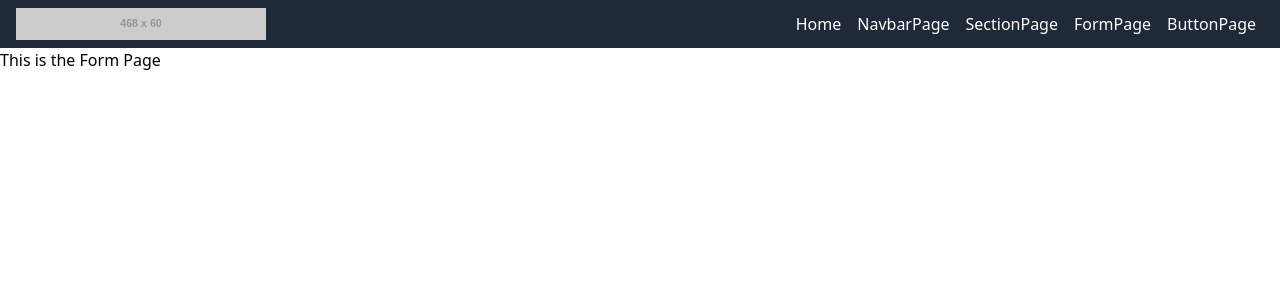
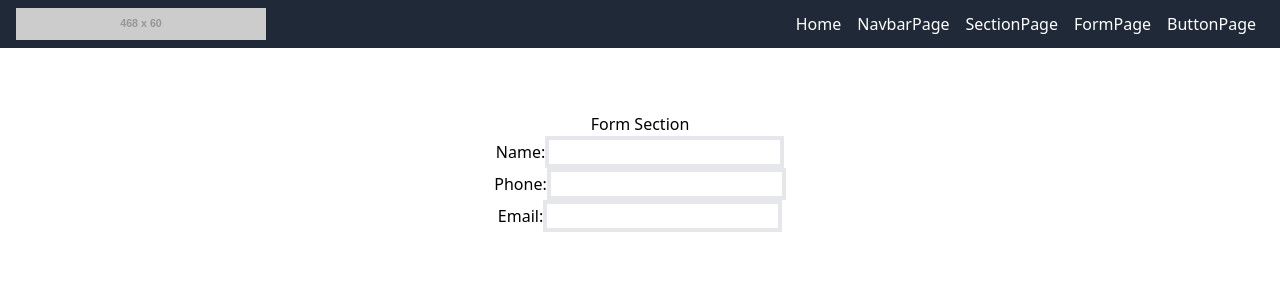
Before and after one commit to kapilannava/react-tailwind-component-library, a React (Create React App) app: page /FormPage in a window 1280 px wide. Shown: the top 300 px of the page. Built offline with nearby package versions, Linux system fonts and the light colour scheme.

Commit message:
Added form to Form Page

```diff
--- a/src/FormPage.js
+++ b/src/FormPage.js
@@ -1,9 +1,10 @@
 import React from 'react'
+import Form from './components/Form'
 
 const FormPage = () => {
     return (
         <div>
-            This is the Form Page
+            <Form />
         </div>
     )
 }
```
